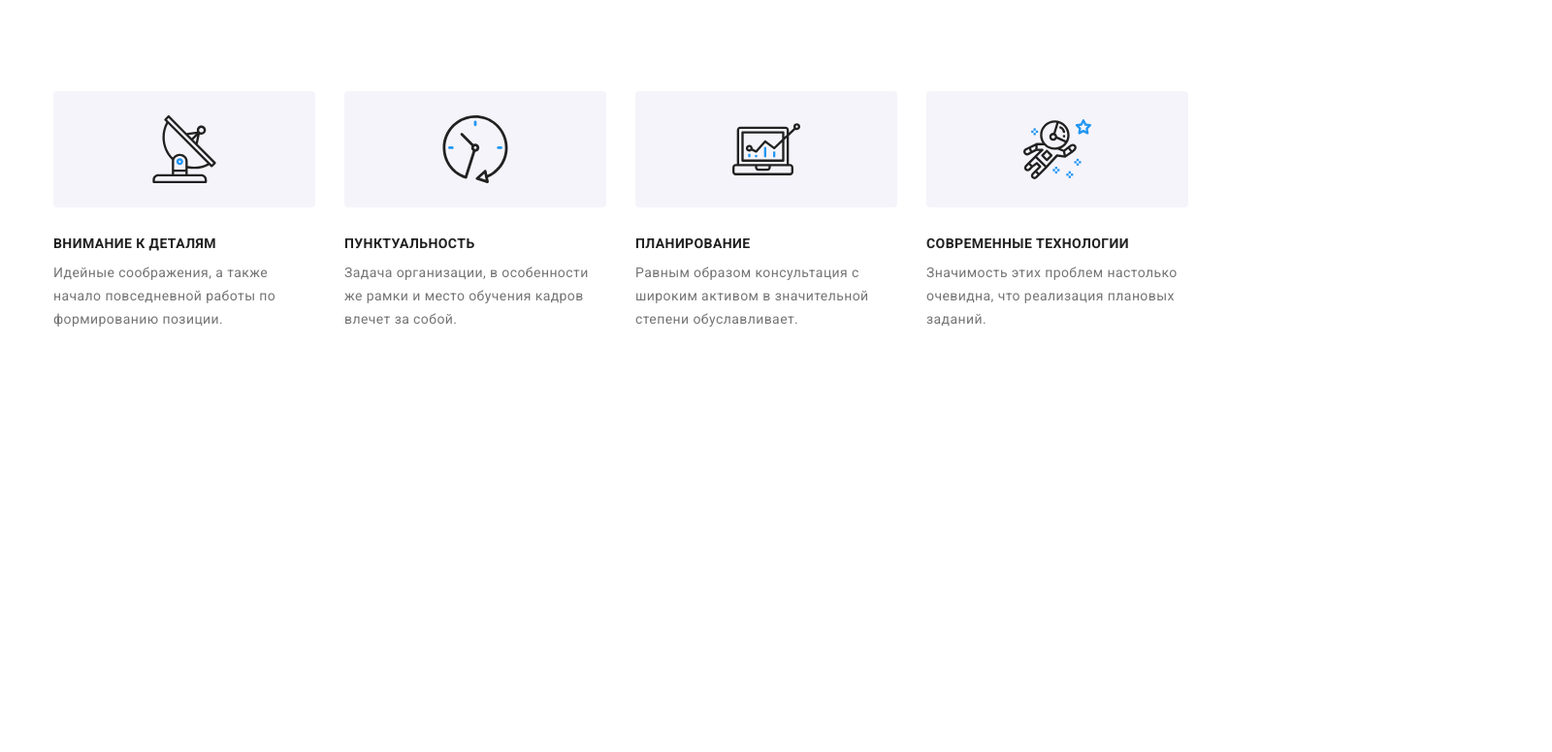
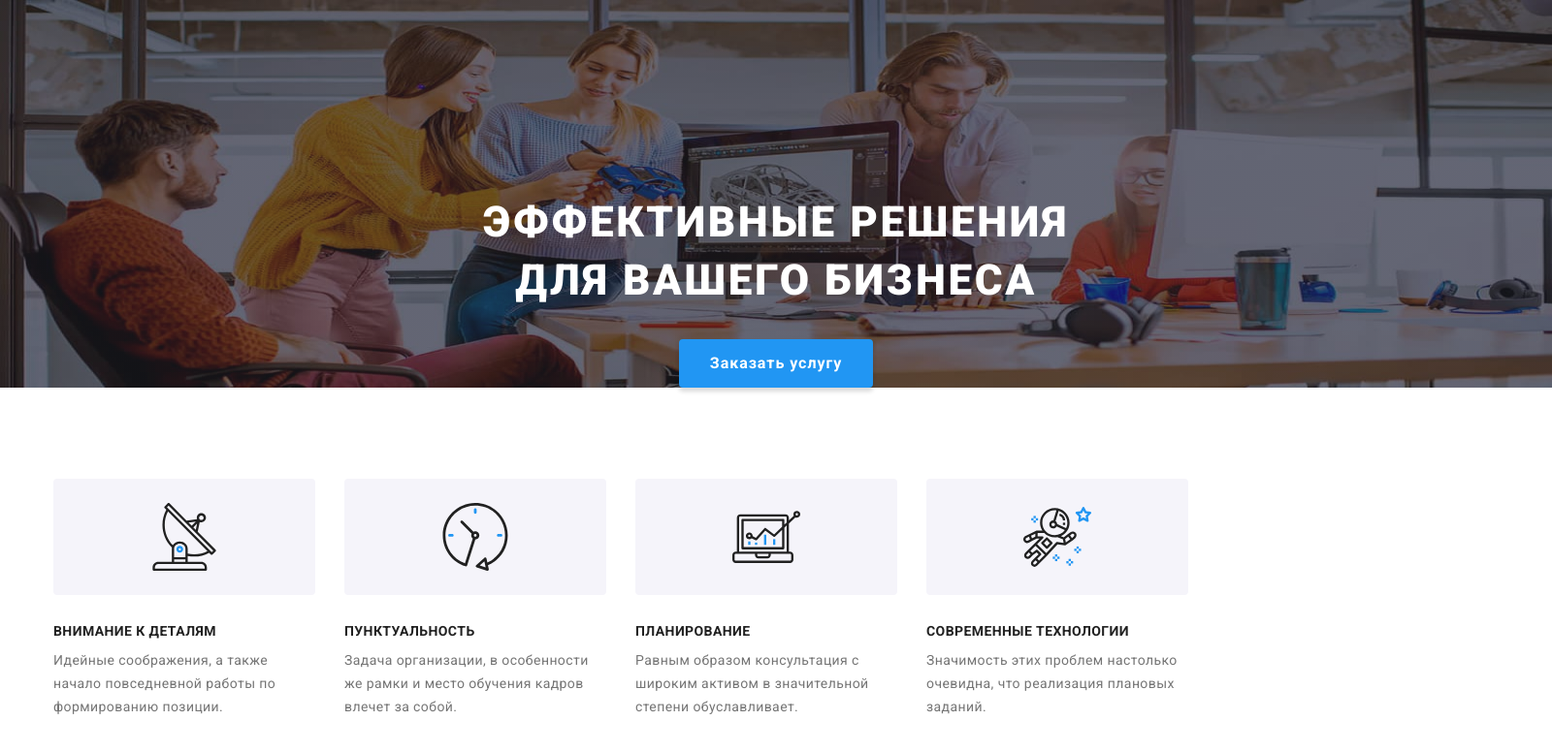
Before and after one commit to NataliaStupka/goit-markup-hw-08, a plain HTML site: page index.html in a window 1280 px wide. Shown: the whole page at 97% size, 1600 px wide, since content can reach past the window. Drawn offline with nearby package versions, Linux system fonts and the light colour scheme.

Commit message:
адаптирована секция herou для mobile, tablet

```diff
--- a/index.html
+++ b/index.html
@@ -64,12 +64,12 @@
     </header> -->
 
     <!--Уникальный контент страницы-->
-    <!-- <main class="main"> -->
+    <main class="main">
     <!--Герой-->
-    <!-- <section class="hero">
+    <section class="hero">
         <h1 class="hero__title">Эффективные решения для вашего бизнеса</h1>
         <button type="button" class="button main__button" data-modal-open>Заказать услугу</button>
-      </section> -->
+      </section>
 
     <!--Преимущества-->
     <section class="dignity">
--- a/sass/base/_common.scss
+++ b/sass/base/_common.scss
@@ -27,6 +27,9 @@ ol {
 img {
   display: block;
   max-width: 100%;
+
+  height: auto;
+  // heit добавила дл оьзывчевого изображения, удалить??
 }
 
 body {
--- a/sass/layout/_hero.scss
+++ b/sass/layout/_hero.scss
@@ -1,30 +1,102 @@
 /* ========== MAIN ========== */
 
 .hero {
-  max-width: 1600px;
+  width: 480px;
+  height: 400px;
   margin-left: auto;
   margin-right: auto;
-  padding-top: 200px;
-  padding-bottom: 200px;
+  padding-top: 118px;
+  padding-bottom: 118px;
   background-image: linear-gradient(rgba(47, 48, 58, 0.4), rgba(47, 48, 58, 0.4)),
-    url('../imeges/hero/bg.jpg');
+    url('../../imeges/hero/Header-mobile\ img.jpg');
+
   background-repeat: no-repeat;
   background-position: center;
+  background-size: 480px 400px;
+  background-color: var(--background-footer-hero);
 
-  background-color: var(--background-footer-hero);
   text-align: center;
 }
 
+@media screen and (min-device-pixel-ratio: 2), (min-resolution: 192dpi), (min-resolution: 2dppx) {
+  .hero {
+    background-image: url('../../imeges/hero/Header-mobile\ img@2x.jpg');
+  }
+}
+
 .hero__title {
-  max-width: 696px;
-  margin-bottom: 30px;
+  max-width: 360px;
   margin-left: auto;
   margin-right: auto;
-  @include font(44px, 900, 1.36);
+  font-style: normal;
+  @include font(26px, 900, 1.62);
+  margin-bottom: 30px;
+
+  text-align: center;
   letter-spacing: 0.06em;
   text-transform: uppercase;
-
-  color: #ffffff;
+  color: var(--white-color);
 }
 
+// 768+
+@media screen and (min-width: 768px) {
+  .hero {
+    width: 768px;
+    height: 400px;
+    background-image: linear-gradient(rgba(47, 48, 58, 0.4), rgba(47, 48, 58, 0.4)),
+      url('../../imeges/hero/Header-tablet\ img.jpg');
+    background-size: 768px 400px;
+  }
+}
+@media screen and (min-device-pixel-ratio: 2), (min-resolution: 192dpi), (min-resolution: 2dppx) {
+  .hero {
+    background-image: linear-gradient(rgba(47, 48, 58, 0.4), rgba(47, 48, 58, 0.4)),
+      url('../../imeges/hero/Header-tablet\ img@2x.jpg');
+  }
+}
+// ????????
+// 1200+
+@media screen and (min-width: 1200px) {
+  .hero {
+    width: 1600px;
+    height: 400px;
+    padding-top: 200px;
+    padding-bottom: 200px;
+    background-image: linear-gradient(rgba(47, 48, 58, 0.4), rgba(47, 48, 58, 0.4)),
+      url('../../imeges/hero/Header-desktop\ img.jpg');
+    background-size: 1600px 400px;
+  }
+  .hero__title {
+    max-width: 696px;
+    margin-bottom: 30px;
+    @include font(44px, 900, 1.36);
+  }
+}
+// .hero {
+//   max-width: 1600px;
+//   margin-left: auto;
+//   margin-right: auto;
+//   padding-top: 200px;
+//   padding-bottom: 200px;
+//   background-image: linear-gradient(rgba(47, 48, 58, 0.4), rgba(47, 48, 58, 0.4)),
+//     url('../imeges/hero/bg.jpg');
+//   background-repeat: no-repeat;
+//   background-position: center;
+
+//   background-color: var(--background-footer-hero);
+//   text-align: center;
+// }
+
+// .hero__title {
+//   max-width: 696px;
+//   margin-bottom: 30px;
+//   margin-left: auto;
+//   margin-right: auto;
+//   @include font(44px, 900, 1.36);
+//   letter-spacing: 0.06em;
+//   text-transform: uppercase;
+
+//   color: #ffffff;
+// }
+
 /* ========== END MAIN ========== */
```
Also changed, not shown: css/main.css, css/main.min.css, imeges/hero/Header-desktop img.jpg (added), imeges/hero/Header-desktop img@2x.jpg (added), imeges/hero/Header-mobile img.jpg (added), imeges/hero/Header-mobile img@2x.jpg (added), imeges/hero/Header-tablet img.jpg (added), imeges/hero/Header-tablet img@2x.jpg (added), 2 other files.
